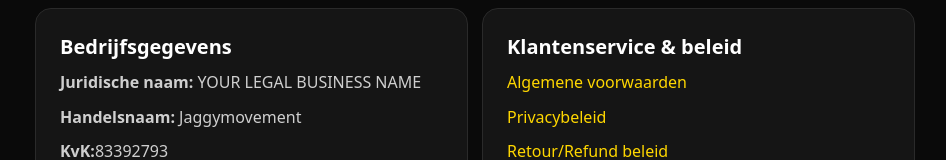
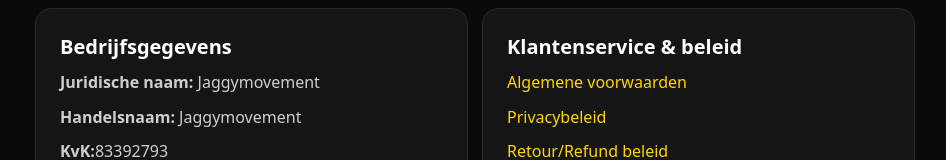
Before and after one commit to jaggymovement/Jaggymovement-site, a plain HTML site: page index.html in a window 1280 px wide. Shown: the part 218-378 px from the top of the page, without its empty margins (165-1111 px from the left). Drawn offline with Linux system fonts and the light colour scheme.

Commit message:
Update legal name in index.html

```diff
--- a/index.html
+++ b/index.html
@@ -30,7 +30,7 @@
     <div class="grid">
       <div class="card">
         <h2 style="margin:0 0 8px 0; font-size:20px;">Bedrijfsgegevens</h2>
-        <p><strong>Juridische naam:</strong> YOUR LEGAL BUSINESS NAME</p>
+        <p><strong>Juridische naam:</strong> Jaggymovement</p>
         <p><strong>Handelsnaam:</strong> Jaggymovement</p>
         <p><strong>KvK:</strong>83392793</p>
         <p><strong>BTW:</strong>NL003812319B42</p>
```
